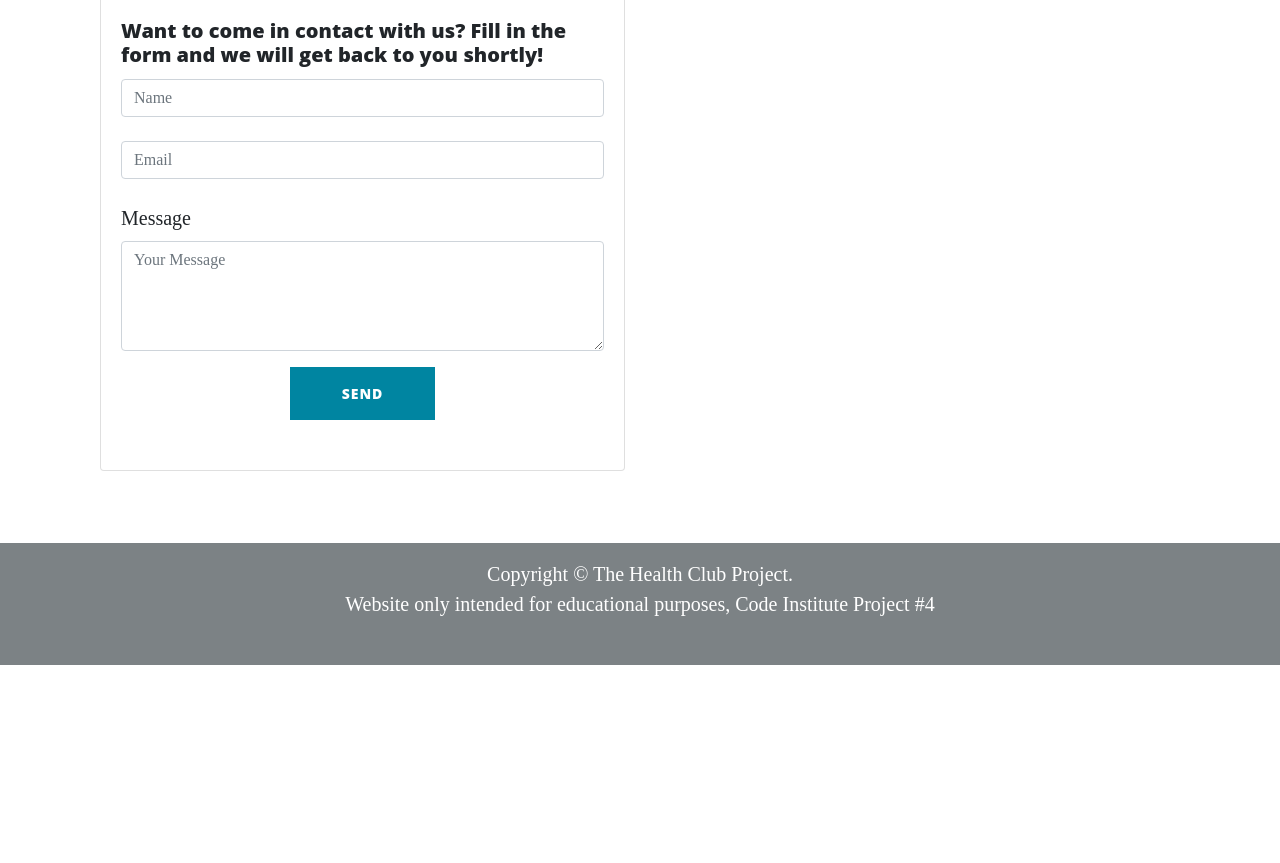
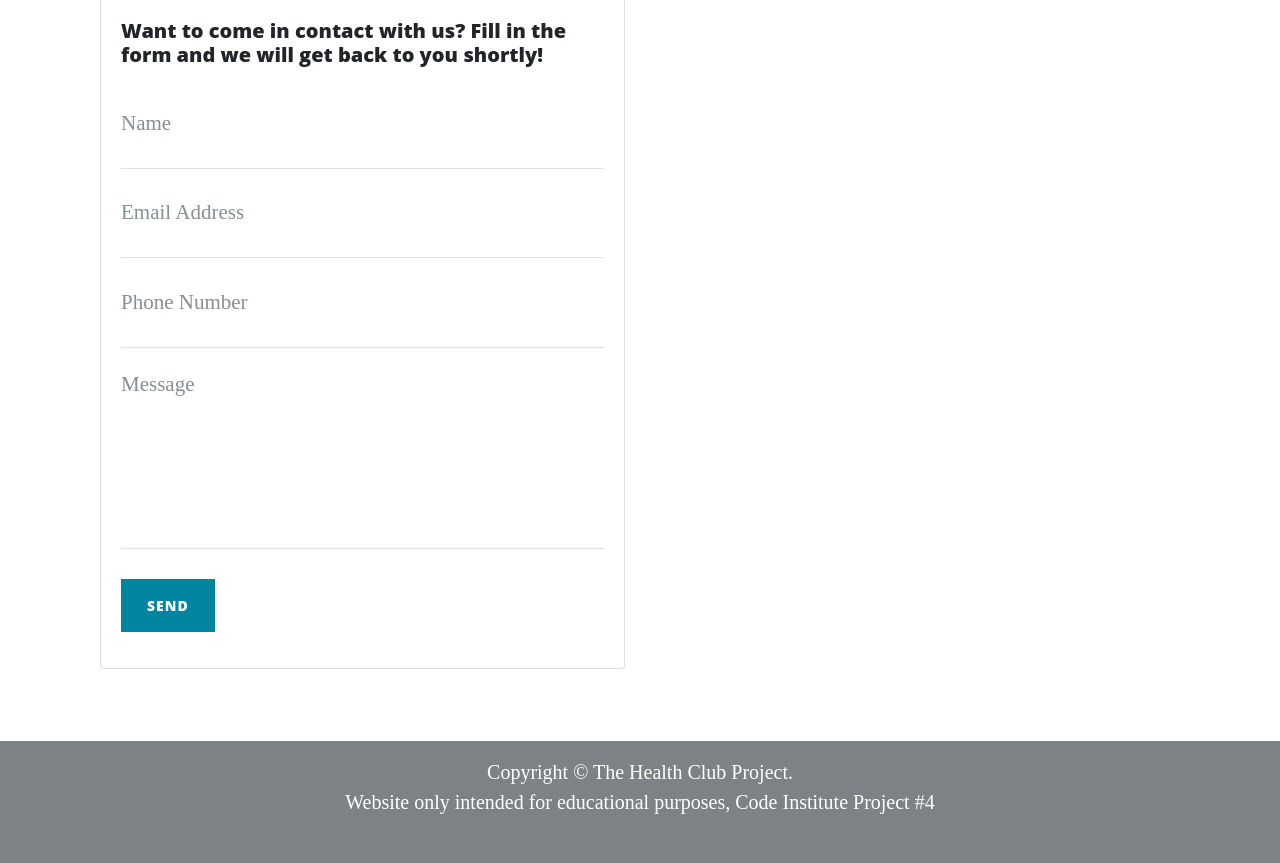
Before and after one commit to helenahagman/healthclubproject, a Flask app: page /contact in a window 1280 px wide. Shown: the part 980-1843 px from the top of the page. Before the commit the page ends 1645 px from the top, so only its background shows below. Run offline with Flask 3, Linux system fonts and the light colour scheme; some libraries are stand-ins or nearby versions.

Commit message:
updated forms and created env.py file

```diff
--- a/run.py
+++ b/run.py
@@ -1,5 +1,7 @@
 import os
-from flask import Flask, render_template
+from flask import Flask, render_template, request, flash
+if os.path.exists("env.py"):
+    import env
 
 
 app = Flask(__name__)
@@ -25,8 +27,13 @@ def personaltrainer():
     return render_template("personaltrainer.html")
 
 
-@app.route("/contact")
+@app.route("/contact", methods=["GET", "POST"])
 def contact():
+    if request.method == "POST":
+        print(request.form.get("name"))
+        print(request.form["email"])
+        print(request.form["phone"])
+        print(request.form["message"])
     return render_template("contact.html")
 
 
--- a/templates/contact.html
+++ b/templates/contact.html
@@ -20,28 +20,40 @@
                     </div>
                     <div class="card-body">
                         <h5 class="card-title">Want to come in contact with us? Fill in the form and we will get back to you shortly!</h5>
-                        <form method="post" class="contact-form">
-
-
-                            <!-- Name input -->
-                            <div class="form-outline mb-4">
-                                <input type="text" name="name" id="fullname" class="form-control" placeholder="Name" required />
+                        <form method="POST" name="sentMessage" id="contactForm" novalidate>
+                            <div class="control-group">
+                                <div class="form-group floating-label-form-group controls">
+                                    <label>Name</label>
+                                    <input type="text" class="form-control" placeholder="Name" name="name" id="name" required data-validation-required-message="Please enter your name.">
+                                    <p class="help-block text-danger"></p>
+                                </div>
                             </div>
-                            <!-- Email input -->
-                            <div class="form-outline mb-4">
-                                <input type="email" name="email" id="emailaddress" class="form-control" placeholder="Email" required />
+                            <div class="control-group">
+                                <div class="form-group floating-label-form-group controls">
+                                    <label>Email Address</label>
+                                    <input type="email" class="form-control" placeholder="Email Address" name="email" id="email" required data-validation-required-message="Please enter your email address.">
+                                    <p class="help-block text-danger"></p>
+                                </div>
                             </div>
-                            <!-- Message input -->
-                            <div class="form-group">
-                                <label for="messageInput">Message</label>
-                                <textarea id="messageInput" class="form-control" rows="4" placeholder="Your Message"></textarea>
+                            <div class="control-group">
+                                <div class="form-group col-xs-12 floating-label-form-group controls">
+                                    <label>Phone Number</label>
+                                    <input type="tel" class="form-control" placeholder="Phone Number" name="phone" id="phone" required data-validation-required-message="Please enter your phone number.">
+                                    <p class="help-block text-danger"></p>
+                                </div>
                             </div>
-                            <!-- Submit button -->
-                            <div class="text-center">
-                                <button id="sendButton" type="button" class="btn btn-primary"
-                                    style="width: 30%">Send</button>
+                            <div class="control-group">
+                                <div class="form-group floating-label-form-group controls">
+                                    <label>Message</label>
+                                    <textarea rows="5" class="form-control" placeholder="Message" name="message" id="message" required data-validation-required-message="Please enter a message."></textarea>
+                                    <p class="help-block text-danger"></p>
+                                </div>
                             </div>
                             <br>
+                            <div id="success"></div>
+                            <div class="form-group">
+                                <button type="submit" class="btn btn-primary" id="sendMessageButton">Send</button>
+                            </div>
                         </form>
                     </div>
                 </div>
```
Also changed, not shown: templates/base.html (line endings or trailing spaces).
